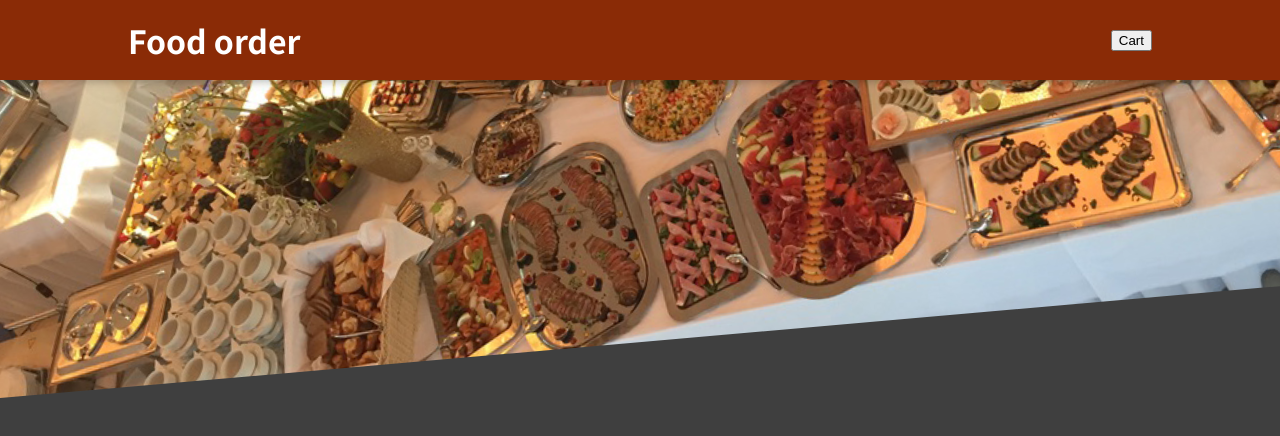
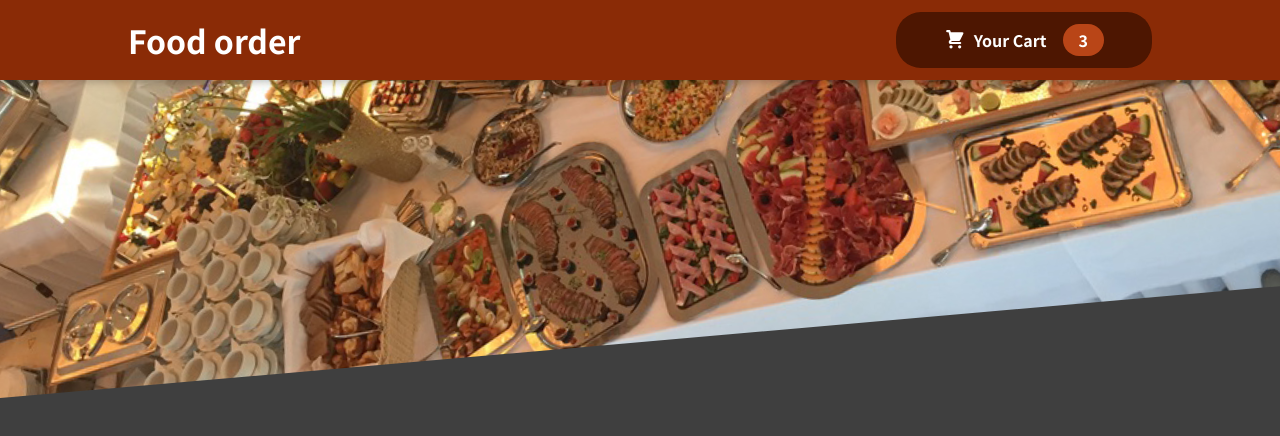
Before and after one commit to zakharovdm/food_order_app, a React (Create React App) app: page / in a window 1280 px wide. Shown: the top 436 px of the page. Built offline with nearby package versions, Linux system fonts and the light colour scheme.

Commit message:
feat: add HeaderCartButton component

```diff
--- /dev/null
+++ b/src/components/Cart/CartIcon.js
@@ -0,0 +1,13 @@
+const CartIcon = () => {
+  return (
+    <svg
+      xmlns="http://www.w3.org/2000/svg"
+      viewBox="0 0 20 20"
+      fill="currentColor"
+    >
+      <path d="M3 1a1 1 0 000 2h1.22l.305 1.222a.997.997 0 00.01.042l1.358 5.43-.893.892C3.74 11.846 4.632 14 6.414 14H15a1 1 0 000-2H6.414l1-1H14a1 1 0 00.894-.553l3-6A1 1 0 0017 3H6.28l-.31-1.243A1 1 0 005 1H3zM16 16.5a1.5 1.5 0 11-3 0 1.5 1.5 0 013 0zM6.5 18a1.5 1.5 0 100-3 1.5 1.5 0 000 3z" />
+    </svg>
+  );
+};
+
+export default CartIcon;
--- a/src/components/Layout/Header.js
+++ b/src/components/Layout/Header.js
@@ -1,13 +1,15 @@
 import { Fragment } from "react";
+import HeaderCartButton from "./HeaderCartButton";
+
+import imageMeals from "../../assets/meals.jpeg";
 import classes from "./Header.module.css";
-import imageMeals from "../../assets/meals.jpeg";
 
 const Header = (props) => {
   return (
     <Fragment>
       <header className={classes.header}>
         <h1>Food order</h1>
-        <button>Cart</button>
+        <HeaderCartButton />
       </header>
       <div className={classes["main-image"]}>
         <img
--- /dev/null
+++ b/src/components/Layout/HeaderCartButton.js
@@ -0,0 +1,17 @@
+import CartIcon from "../Cart/CartIcon";
+import classes from "./HeaderCartButton.module.css";
+
+
+const HeaderCartButton = (props) => {
+  return (
+    <button className={classes.button}>
+      <span className={classes.icon}>
+        <CartIcon />
+      </span>
+      <span>Your Cart</span>
+      <span className={classes.badge}>3</span>
+    </button>
+  );
+};
+
+export default HeaderCartButton;
--- /dev/null
+++ b/src/components/Layout/HeaderCartButton.module.css
@@ -0,0 +1,59 @@
+.button {
+  cursor: pointer;
+  font: inherit;
+  border: none;
+  background-color: #4d1601;
+  color: white;
+  padding: 0.75rem 3rem;
+  display: flex;
+  justify-content: space-around;
+  align-items: center;
+  border-radius: 25px;
+  font-weight: bold;
+}
+
+.button:hover,
+.button:active {
+  background-color: #2c0d00;
+}
+
+.icon {
+  width: 1.35rem;
+  height: 1.35rem;
+  margin-right: 0.5rem;
+}
+
+.badge {
+  background-color: #b94517;
+  padding: 0.25rem 1rem;
+  border-radius: 25px;
+  margin-left: 1rem;
+  font-weight: bold;
+}
+
+.button:hover .badge,
+.button:active .badge {
+  background-color: #92320c;
+}
+
+.bump {
+  animation: bump 300ms ease-out;
+}
+
+@keyframes bump {
+  0% {
+    transform: scale(1);
+  }
+  10% {
+    transform: scale(0.9);
+  }
+  30% {
+    transform: scale(1.1);
+  }
+  50% {
+    transform: scale(1.15);
+  }
+  100% {
+    transform: scale(1);
+  }
+}
```
